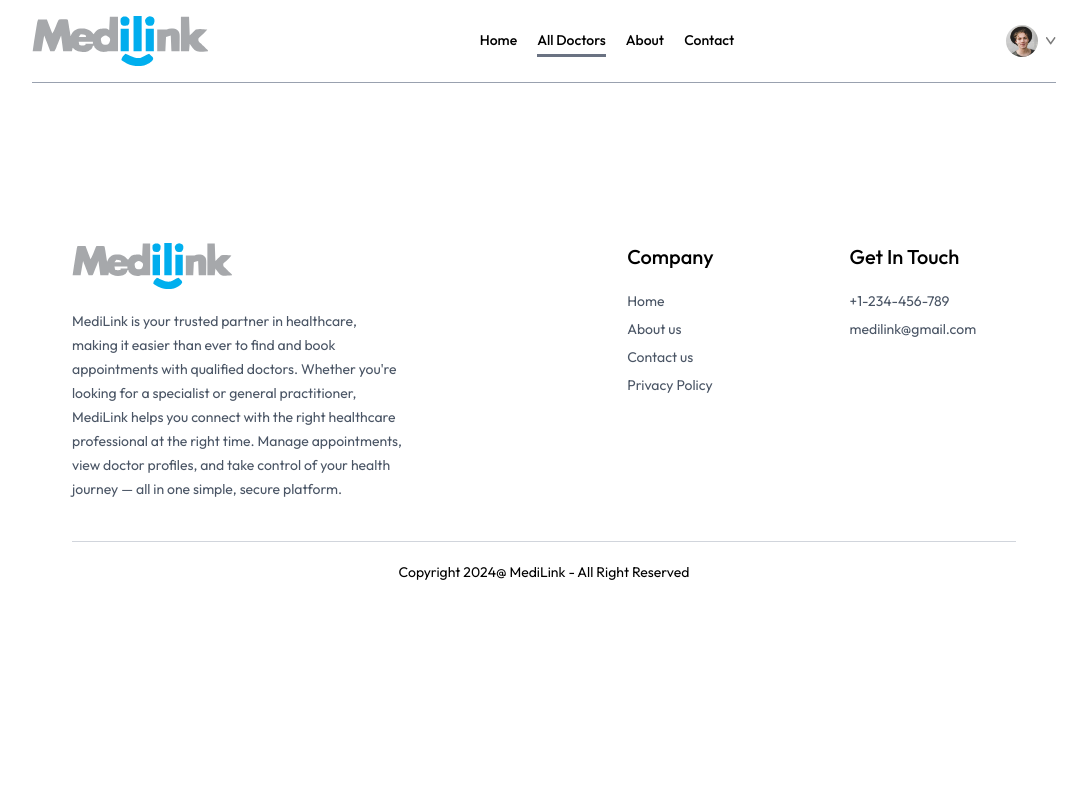
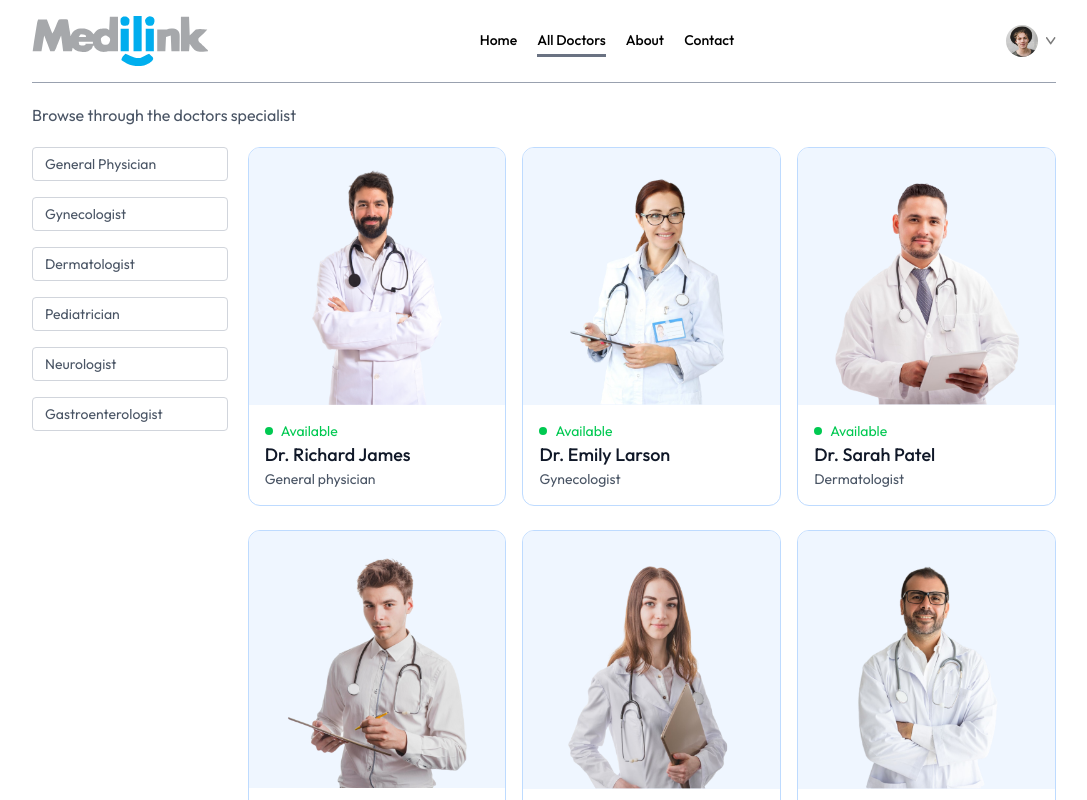
Before and after one commit to AdhurimBerisha/MediLink, a React (Vite) app in the folder client/: page /doctors in a window 1280 px wide. Shown: the top 800 px of the page, without its empty margins (96-1183 px from the left). Built offline with nearby package versions, Linux system fonts and the light colour scheme.

Commit message:
All Doctors Page

```diff
--- a/client/src/assets/assets2.js
+++ b/client/src/assets/assets2.js
@@ -71,7 +71,7 @@
     image: Dermatologist,
   },
   {
-    specialty: "Pediatricians",
+    specialty: "Pediatrician",
     image: Pediatricians,
   },
   {
--- a/client/src/components/Navbar.jsx
+++ b/client/src/components/Navbar.jsx
@@ -10,7 +10,12 @@
 
   return (
     <div className="flex items-center justify-between text-sm py-4 mb-5 border-b border-b-gray-400">
-      <img className="w-44 cursor-pointer" src={assets.logo} alt="" />
+      <img
+        onClick={() => navigate("/")}
+        className="w-44 cursor-pointer"
+        src={assets.logo}
+        alt=""
+      />
       <ul className="hidden md:flex items-start gap-5 font-medium">
         <NavLink
           to="/"
--- a/client/src/pages/Doctors.jsx
+++ b/client/src/pages/Doctors.jsx
@@ -1,7 +1,81 @@
-import React from "react";
+import { useContext, useEffect, useState } from "react";
+import { useNavigate, useParams } from "react-router-dom";
+import { AppContext } from "../context/AppContext";
 
 const Doctors = () => {
-  return <div></div>;
+  const { specialty } = useParams();
+  const navigate = useNavigate();
+  const [filterDoc, setFilterDoc] = useState([]);
+
+  const { doctors } = useContext(AppContext);
+
+  const applyFilter = () => {
+    if (specialty) {
+      setFilterDoc(doctors.filter((doc) => doc.specialty === specialty));
+    } else {
+      setFilterDoc(doctors);
+    }
+  };
+
+  const handleSpecialtyClick = (selectedSpecialty) => {
+    if (specialty === selectedSpecialty) {
+      navigate("/doctors");
+    } else {
+      navigate(`/doctors/${selectedSpecialty}`);
+    }
+  };
+
+  useEffect(() => {
+    applyFilter();
+  }, [doctors, specialty]);
+
+  return (
+    <div>
+      <p className="text-gray-600">Browse through the doctors specialist</p>
+      <div className="flex flex-col sm:flex-row items-start gap-5 mt-5">
+        <div className="flex flex-col gap-4 text-sm text-gray-600">
+          {[
+            "General Physician",
+            "Gynecologist",
+            "Dermatologist",
+            "Pediatrician",
+            "Neurologist",
+            "Gastroenterologist",
+          ].map((spec) => (
+            <p
+              key={spec}
+              onClick={() => handleSpecialtyClick(spec)}
+              className={`w-[94vw] sm:w-auto pl-3 py-1.5 pr-16 border border-gray-300 rounded transition-all cursor-pointer ${
+                specialty === spec ? "bg-indigo-100 text-black" : ""
+              }`}
+            >
+              {spec}
+            </p>
+          ))}
+        </div>
+
+        <div className="w-full grid [grid-template-columns:repeat(auto-fill,minmax(200px,1fr))] gap-4 gap-y-6">
+          {filterDoc.map((item, index) => (
+            <div
+              onClick={() => navigate(`/appointment/${item._id}`)}
+              className="border border-blue-200 rounded-xl overflow-hidden cursor-pointer hover:translate-y-[-10px] transition-all duration-500"
+              key={index}
+            >
+              <img className="bg-blue-50" src={item.image} alt="" />
+              <div className="p-4">
+                <div className="flex items-center gap-2 text-sm text-center text-green-500">
+                  <p className="w-2 h-2 bg-green-500 rounded-full"></p>
+                  <p>Available</p>
+                </div>
+                <p className="text-gray-900 text-lg font-medium">{item.name}</p>
+                <p className="text-gray-600 text-sm">{item.specialty}</p>
+              </div>
+            </div>
+          ))}
+        </div>
+      </div>
+    </div>
+  );
 };
 
 export default Doctors;
```
